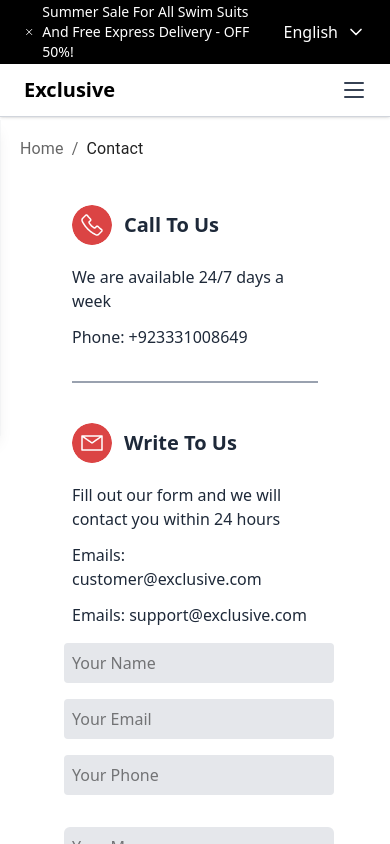
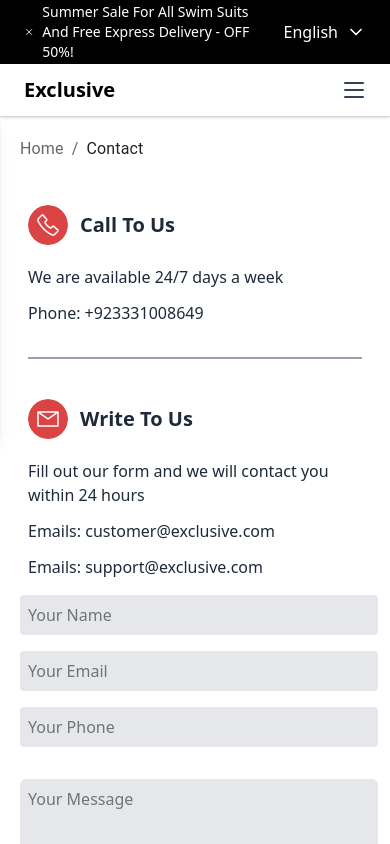
Before and after one commit to Zakawatali/Zaka-Ecommerce-Store, a React (Vite) app: page /contact in a window 390 px wide. Built offline with nearby package versions, Linux system fonts and the light colour scheme.

Commit message:
changes in about page

```diff
--- a/src/pages/Contact.jsx
+++ b/src/pages/Contact.jsx
@@ -17,7 +17,7 @@
       </Breadcrumbs>
             </div>
             {/* Home Navigation Bar start */}
-            <div className="flex  justify-between flex-col md:flex-row mx-12 p-2   ">
+            <div className="flex  justify-between flex-col md:flex-row mx-1 sm:mx-5 md:mx-12 p-2   ">
               <div className="space-y-6">
                 <div className="p-2 space-y-3">
                   <div className="flex items-center gap-3 p-2 ">
```
